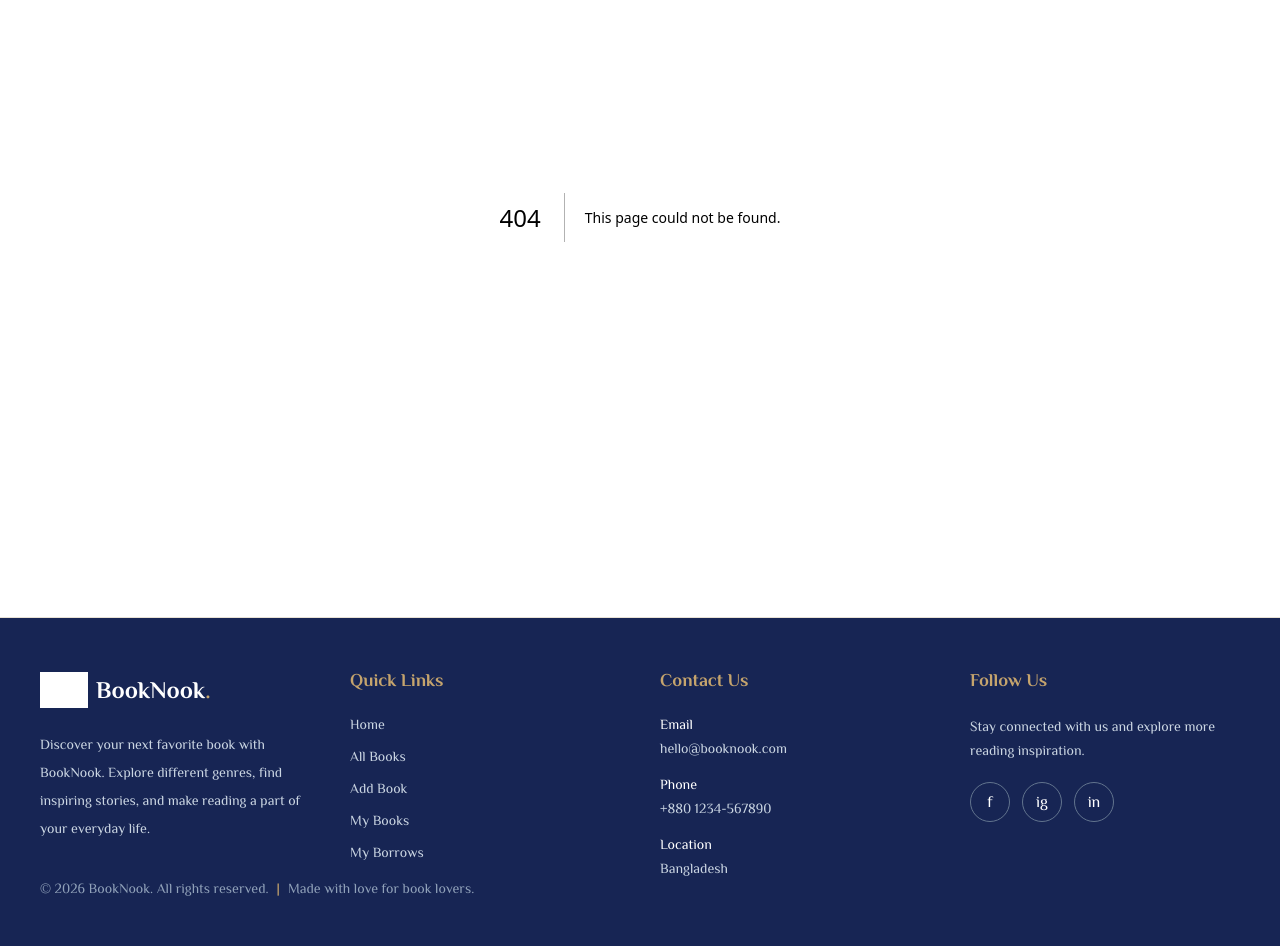
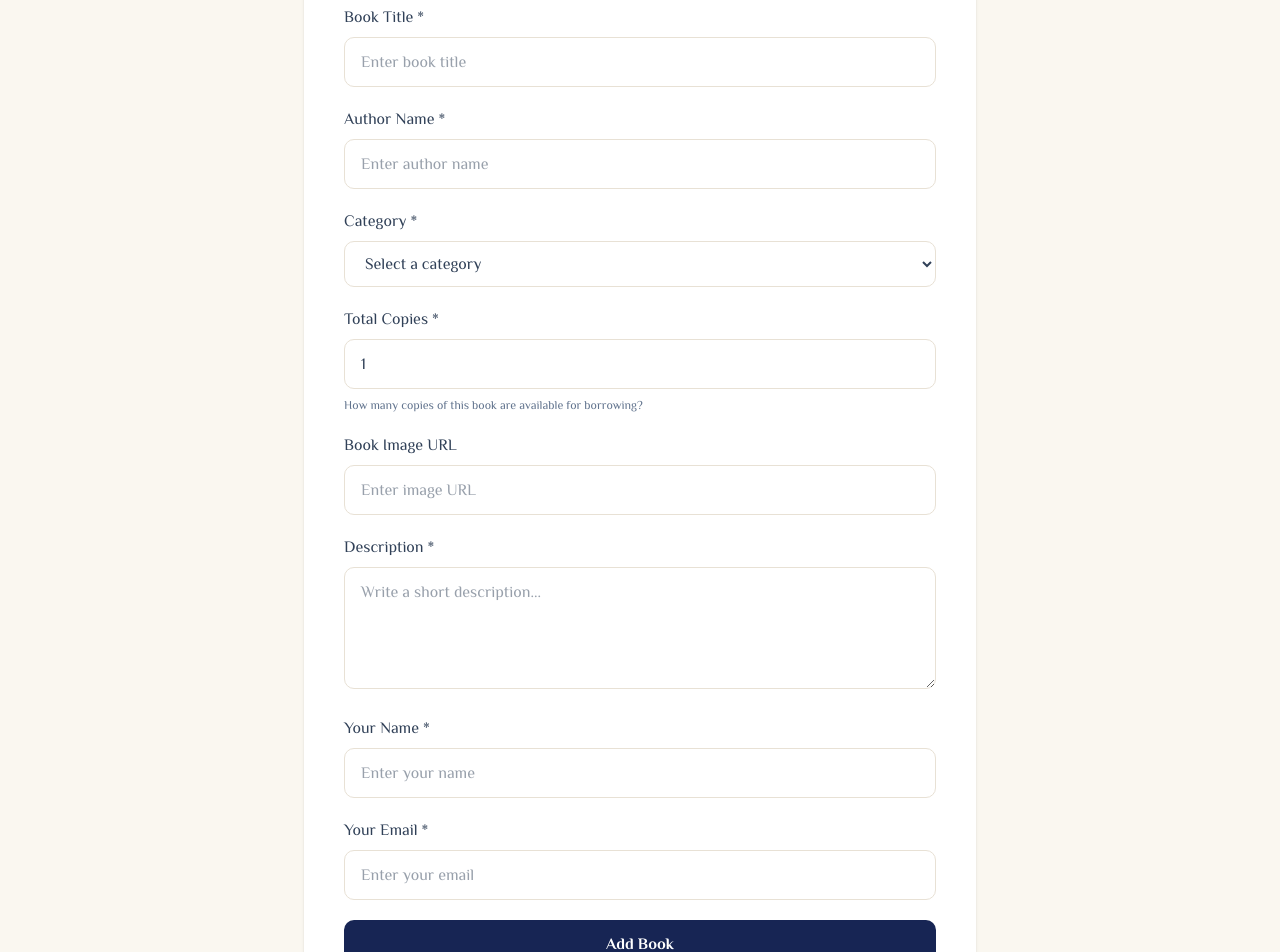
Before and after one commit to iftekharm-alasif/BookNook, a Next.js app: page /add-books in a window 1280 px wide. Before the commit this address had no page. Shown: the part 260-1212 px from the top of the page. Built offline with nearby package versions, Linux system fonts and the light colour scheme; grey boxes are pictures that could not be loaded.

Commit message:
Add book creation page

```diff
--- /dev/null
+++ b/src/app/add-books/page.tsx
@@ -0,0 +1,265 @@
+
+"use client";
+
+import { useState, type ChangeEvent, type FormEvent } from "react";
+
+const initialForm = {
+  title: "",
+  author: "",
+  category: "",
+  totalCopies: "1",
+  image: "",
+  description: "",
+  username: "",
+  email: "",
+};
+
+const categories = [
+  "Fiction",
+  "Non-Fiction",
+  "Science",
+  "Technology",
+  "Programming",
+  "History",
+  "Biography",
+  "Mystery",
+  "Romance",
+  "Fantasy",
+  "Other",
+];
+
+export default function AddBookPage() {
+  const [form, setForm] = useState(initialForm);
+  const [loading, setLoading] = useState(false);
+  const [message, setMessage] = useState("");
+
+  const handleChange = (
+    e: ChangeEvent<HTMLInputElement | HTMLTextAreaElement | HTMLSelectElement>
+  ) => {
+    const { name, value } = e.target;
+
+    setForm((prev) => ({
+      ...prev,
+      [name]: value,
+    }));
+  };
+
+  const handleSubmit = async (e: FormEvent<HTMLFormElement>) => {
+    e.preventDefault();
+
+    setLoading(true);
+    setMessage("");
+
+    try {
+      const bookData = {
+        ...form,
+        totalCopies: Number(form.totalCopies),
+        availableCopies: Number(form.totalCopies),
+      };
+
+      const res = await fetch("http://localhost:8000/books", {
+        method: "POST",
+        headers: {
+          "Content-Type": "application/json",
+        },
+        body: JSON.stringify(bookData),
+      });
+
+      if (!res.ok) {
+        throw new Error("Failed to add book!");
+      }
+
+      setMessage("Book added successfully!");
+      setForm(initialForm);
+
+    } catch (error) {
+      setMessage(
+        error instanceof Error
+          ? error.message
+          : "Something went wrong!"
+      );
+    } finally {
+      setLoading(false);
+    }
+  };
+
+  const inputClass =
+    "w-full rounded-lg border border-[#E8E1D5] bg-white px-4 py-3 text-slate-700 outline-none focus:border-[#C5A46D]";
+
+  return (
+    <div className="min-h-screen bg-[#FAF7F0] px-4 py-12">
+      <div className="mx-auto max-w-2xl rounded-2xl bg-white p-6 shadow-sm sm:p-10">
+
+        <div className="mb-8 text-center">
+          <h1 className="text-3xl font-bold text-[#172554]">
+            Add a New Book
+          </h1>
+
+          <p className="mt-2 text-slate-500">
+            Share your favorite book with the BookNook community.
+          </p>
+        </div>
+
+        <form onSubmit={handleSubmit} className="space-y-5">
+
+          {/* Book Title */}
+          <div>
+            <label className="mb-2 block font-medium text-slate-700">
+              Book Title *
+            </label>
+            <input
+              type="text"
+              name="title"
+              value={form.title}
+              onChange={handleChange}
+              placeholder="Enter book title"
+              className={inputClass}
+              required
+            />
+          </div>
+
+          {/* Author */}
+          <div>
+            <label className="mb-2 block font-medium text-slate-700">
+              Author Name *
+            </label>
+            <input
+              type="text"
+              name="author"
+              value={form.author}
+              onChange={handleChange}
+              placeholder="Enter author name"
+              className={inputClass}
+              required
+            />
+          </div>
+
+          {/* Category */}
+          <div>
+            <label className="mb-2 block font-medium text-slate-700">
+              Category *
+            </label>
+            <select
+              name="category"
+              value={form.category}
+              onChange={handleChange}
+              className={inputClass}
+              required
+            >
+              <option value="">Select a category</option>
+
+              {categories.map((category) => (
+                <option key={category} value={category}>
+                  {category}
+                </option>
+              ))}
+            </select>
+          </div>
+
+          {/* Total Copies */}
+          <div>
+            <label className="mb-2 block font-medium text-slate-700">
+              Total Copies *
+            </label>
+
+            <input
+              type="number"
+              name="totalCopies"
+              value={form.totalCopies}
+              onChange={handleChange}
+              min="1"
+              step="1"
+              placeholder="Enter total copies"
+              className={inputClass}
+              required
+            />
+
+            <p className="mt-2 text-xs text-slate-500">
+              How many copies of this book are available for borrowing?
+            </p>
+          </div>
+
+          {/* Image */}
+          <div>
+            <label className="mb-2 block font-medium text-slate-700">
+              Book Image URL
+            </label>
+            <input
+              type="url"
+              name="image"
+              value={form.image}
+              onChange={handleChange}
+              placeholder="Enter image URL"
+              className={inputClass}
+            />
+          </div>
+
+          {/* Description */}
+          <div>
+            <label className="mb-2 block font-medium text-slate-700">
+              Description *
+            </label>
+            <textarea
+              name="description"
+              value={form.description}
+              onChange={handleChange}
+              placeholder="Write a short description..."
+              rows={4}
+              className={inputClass}
+              required
+            />
+          </div>
+
+          {/* Username */}
+          <div>
+            <label className="mb-2 block font-medium text-slate-700">
+              Your Name *
+            </label>
+            <input
+              type="text"
+              name="username"
+              value={form.username}
+              onChange={handleChange}
+              placeholder="Enter your name"
+              className={inputClass}
+              required
+            />
+          </div>
+
+          {/* Email */}
+          <div>
+            <label className="mb-2 block font-medium text-slate-700">
+              Your Email *
+            </label>
+            <input
+              type="email"
+              name="email"
+              value={form.email}
+              onChange={handleChange}
+              placeholder="Enter your email"
+              className={inputClass}
+              required
+            />
+          </div>
+
+          {/* Message */}
+          {message && (
+            <p className="rounded-lg bg-[#FAF7F0] p-3 text-sm text-[#172554]">
+              {message}
+            </p>
+          )}
+
+          {/* Submit */}
+          <button
+            type="submit"
+            disabled={loading}
+            className="w-full rounded-lg bg-[#172554] px-6 py-3 font-semibold text-white transition hover:bg-[#243B73] disabled:cursor-not-allowed disabled:opacity-60"
+          >
+            {loading ? "Adding Book..." : "Add Book"}
+          </button>
+
+        </form>
+      </div>
+    </div>
+  );
+}
```
